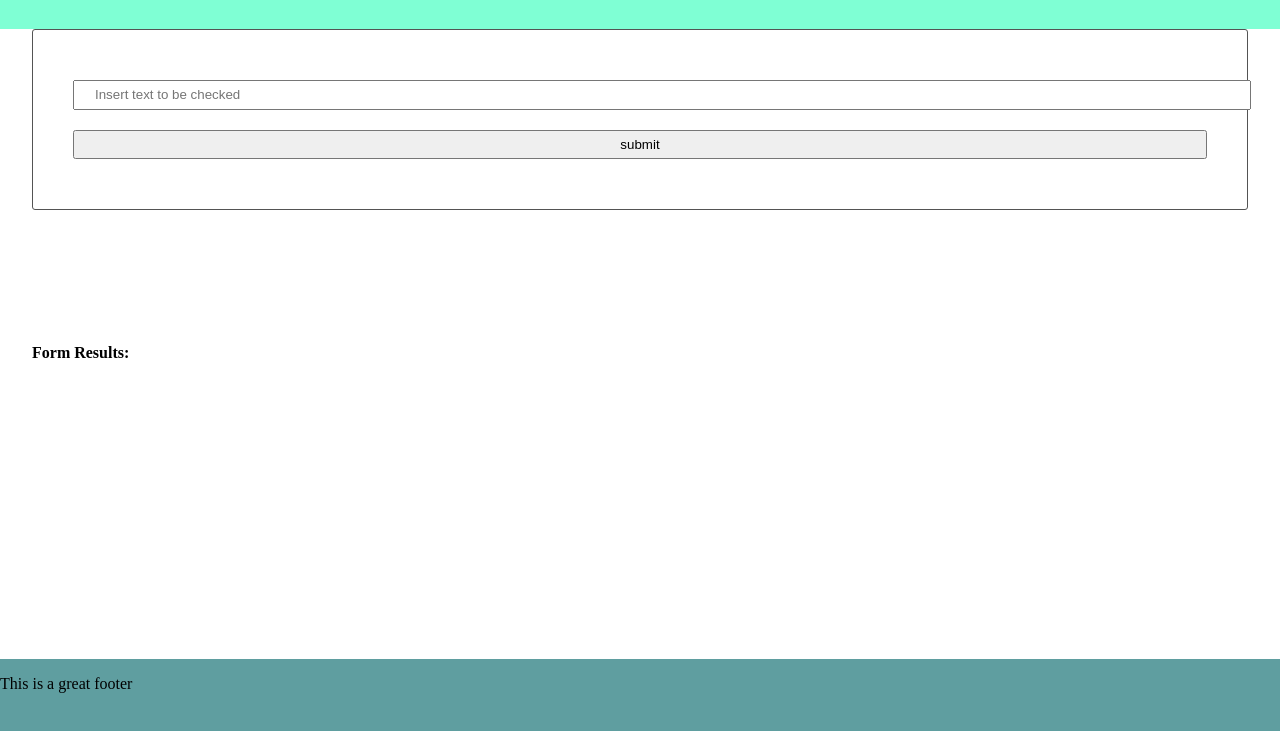
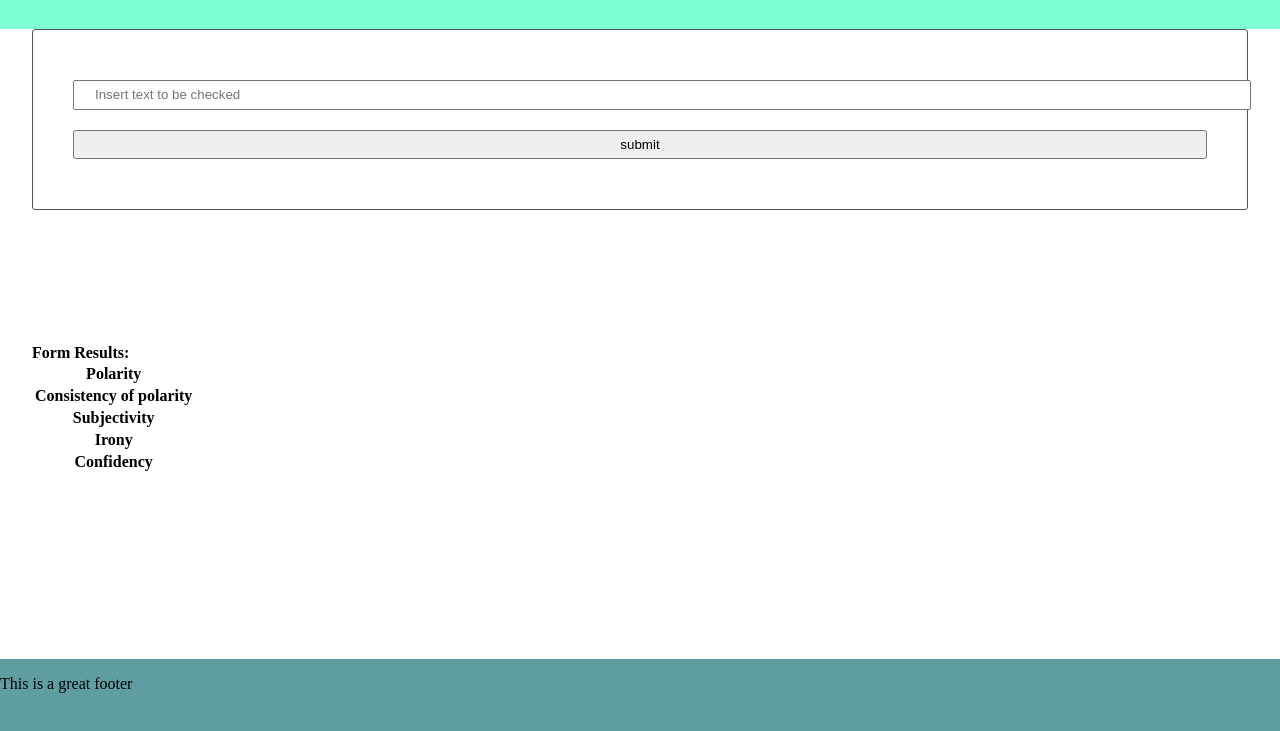
Before and after one commit to MatthiesHaentjens/evaluate-news-nlp, a website built with webpack: page src/client/views/index.html in a window 1280 px wide. Shown: the part 41-772 px from the top of the page. Built offline with nearby package versions, Linux system fonts and the light colour scheme.

Commit message:
feat: working post request with API data send to client side

```diff
--- a/src/client/js/formHandler.js
+++ b/src/client/js/formHandler.js
@@ -3,7 +3,6 @@ function handleSubmit(event) {
 
     // check what text was put into the form field
     let formText = document.getElementById('text').value
-    console.log(formText)
 
     try {
         postData('/check', {text:formText})
--- /dev/null
+++ b/src/client/styles/results.scss
@@ -0,0 +1,3 @@
+.results-table {
+
+}
--- a/src/client/views/index.html
+++ b/src/client/views/index.html
@@ -24,7 +24,28 @@
 
             <section class="display-results">
                 <strong>Form Results:</strong>
-                <div id="results"></div>
+                <table class="results-table">
+                    <tr>
+                        <th>Polarity</th>
+                        <td id="polarity-score"></td>
+                    </tr>
+                    <tr>
+                        <th>Consistency of polarity</th>
+                        <td id="consistency"></td>
+                    </tr>
+                    <tr>
+                        <th>Subjectivity</th>
+                        <td id="subjectivity"></td>
+                    </tr>
+                    <tr>
+                        <th>Irony</th>
+                        <td id="irony"></td>
+                    </tr>
+                    <tr>
+                        <th>Confidency</th>
+                        <td id="confidence"></td>
+                    </tr>
+                </table>
             </section>
 
             <footer class="footer">
```
Also changed, not shown: src/server/index.js (+13 -12 lines).
